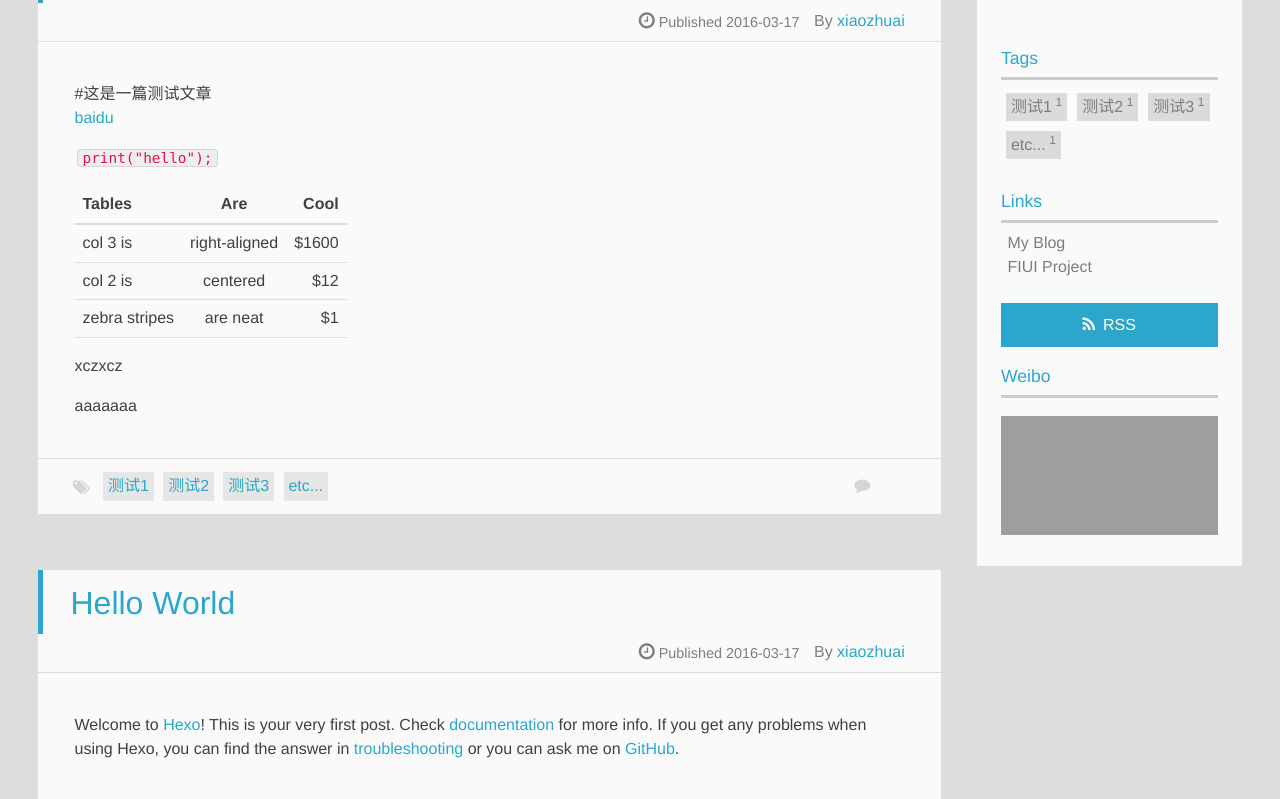
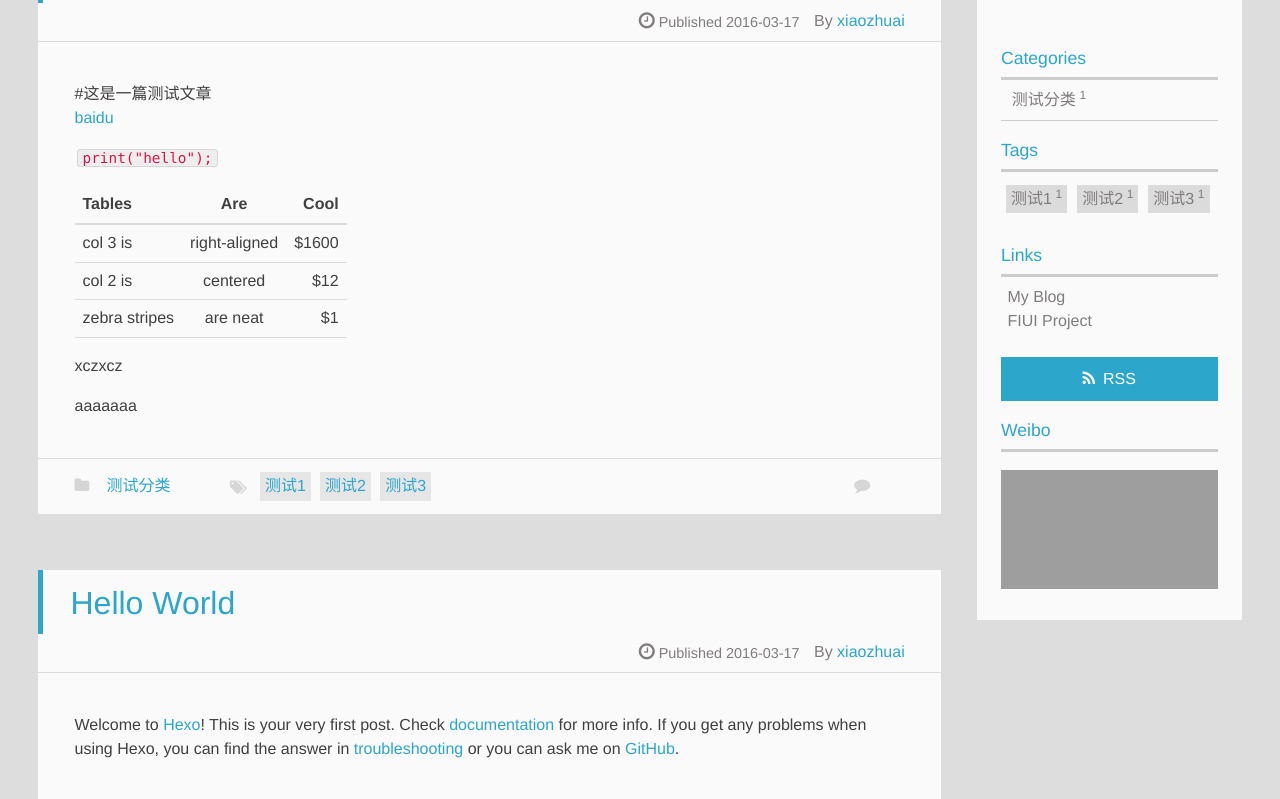
Before and after one commit to xxsnzw/xiaozhuai.github.io, a plain HTML site: page index.html in a window 1280 px wide. Shown: the part 301-1100 px from the top of the page. Drawn offline with Linux system fonts and the light colour scheme; grey boxes are pictures that could not be loaded; a script that the page names is missing.

Commit message:
Site updated: 2016-03-17 09:05:33

```diff
--- a/index.html
+++ b/index.html
@@ -132,10 +132,15 @@
     <footer class="article-footer clearfix">
 <div class="article-catetags">
 
+<div class="article-categories">
+  <span></span>
+  <a class="article-category-link" href="/categories/测试分类/">测试分类</a>
+</div>
+
 
   <div class="article-tags">
 
-  <span></span> <a href="/tags/测试1/">测试1</a><a href="/tags/测试2/">测试2</a><a href="/tags/测试3/">测试3</a><a href="/tags/etc/">etc...</a>
+  <span></span> <a href="/tags/测试1/">测试1</a><a href="/tags/测试2/">测试2</a><a href="/tags/测试3/">测试3</a>
   </div>
 
 </div>
@@ -240,6 +245,17 @@
 
 
 
+<div class="categorieslist">
+	<p class="asidetitle">Categories</p>
+		<ul>
+
+
+			<li><a href="/categories/测试分类/" title="测试分类">测试分类<sup>1</sup></a></li>
+
+
+		</ul>
+</div>
+
 
 
 <div class="tagslist">
@@ -256,10 +272,6 @@
 
 
 				<li><a href="/tags/测试3/" title="测试3">测试3<sup>1</sup></a></li>
-
-
-
-				<li><a href="/tags/etc/" title="etc...">etc...<sup>1</sup></a></li>
 
 
 		</ul>
@@ -284,9 +296,6 @@
 
     </ul>
 </div>
-
-
-
 
   <div class="rsspart">
 	<a href="/atom.xml" target="_blank" title="rss">RSS</a>
```
Also changed, not shown: 2016/03/17/hello-world/index.html (+12 -8 lines), 2016/03/17/test/index.html (+19 -10 lines), categories/测试分类/index.html (renamed from tags/etc/index.html, +3 -3 lines).
